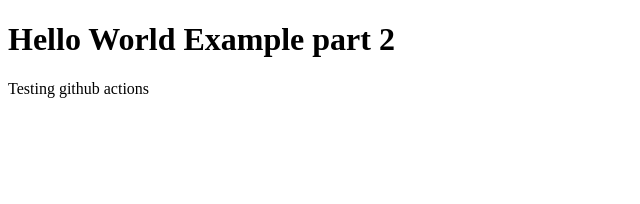
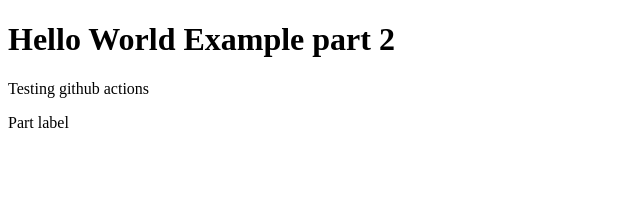
Before and after one commit to NidhiKumari0698/my-angular-project-github-actions, an Angular app: page / in a window 1280 px wide. Shown: the top 204 px of the page, without its empty margins (0-640 px from the left). Built offline with nearby package versions, Linux system fonts and the light colour scheme.

Commit message:
label testing

```diff
--- a/src/app/app.component.html
+++ b/src/app/app.component.html
@@ -1,2 +1,3 @@
 <h1>Hello World Example part 2</h1>
 <p>Testing github actions</p>
+<p>Part label</p>
```
